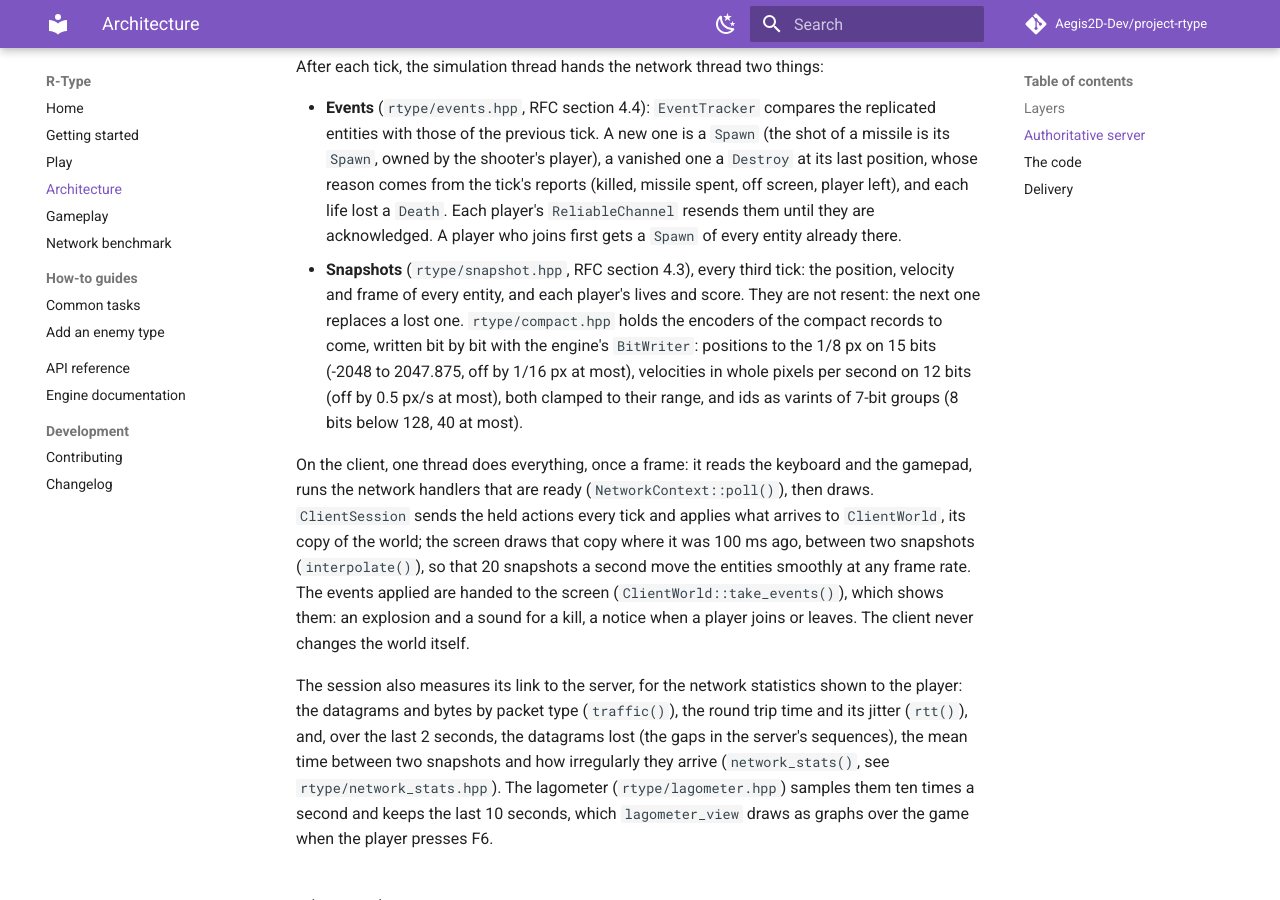
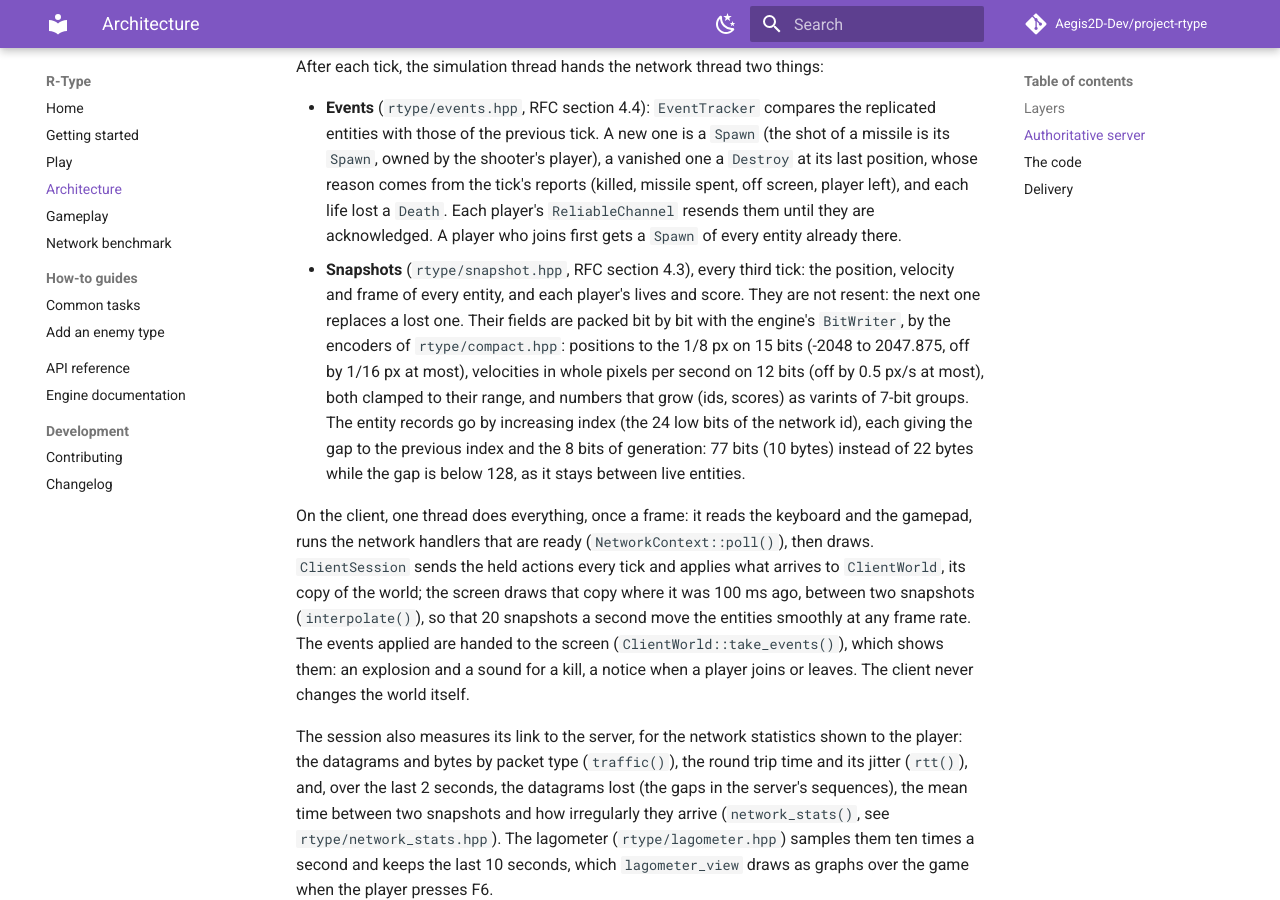
Before and after one commit to Aegis2D-Dev/project-rtype, an MkDocs documentation site: the page built from docs/architecture.md, in a window 1280 px wide and 900 px high, scrolled down 1806 px. Built offline with MkDocs 1.6.1 and Material for MkDocs 9.7.7, drawn with Linux system fonts in a browser that asks for light colours; comment, search, counter and statistics services are not loaded.

Commit message:
feat(docs): documented the packed snapshots and updated changelogs

```diff
--- a/docs/architecture.md
+++ b/docs/architecture.md
@@ -91,12 +91,14 @@ After each tick, the simulation thread hands the network thread two things:
   already there.
 - **Snapshots** (`rtype/snapshot.hpp`, RFC section 4.3), every third tick: the position,
   velocity and frame of every entity, and each player's lives and score. They are not
-  resent: the next one replaces a lost one.
-  `rtype/compact.hpp` holds the encoders of the compact records to come, written bit by bit
-  with the engine's `BitWriter`: positions to the 1/8 px on 15 bits (-2048 to 2047.875,
-  off by 1/16 px at most), velocities in whole pixels per second on 12 bits (off by 0.5 px/s
-  at most), both clamped to their range, and ids as varints of 7-bit groups (8 bits below
-  128, 40 at most).
+  resent: the next one replaces a lost one. Their fields are packed bit by bit with the
+  engine's `BitWriter`, by the encoders of `rtype/compact.hpp`: positions to the 1/8 px on
+  15 bits (-2048 to 2047.875, off by 1/16 px at most), velocities in whole pixels per second
+  on 12 bits (off by 0.5 px/s at most), both clamped to their range, and numbers that grow
+  (ids, scores) as varints of 7-bit groups. The entity records go by increasing index (the
+  24 low bits of the network id), each giving the gap to the previous index and the 8 bits
+  of generation: 77 bits (10 bytes) instead of 22 bytes while the gap is below 128, as it
+  stays between live entities.
 
 On the client, one thread does everything, once a frame: it reads the keyboard and the
 gamepad, runs the network handlers that are ready (`NetworkContext::poll()`), then draws.
```
Also changed, not shown: CHANGELOG.md (+1 -0 lines), changelogs/2026-11-02-protocol-quantized-snapshots.md (added, +59 -0 lines).
